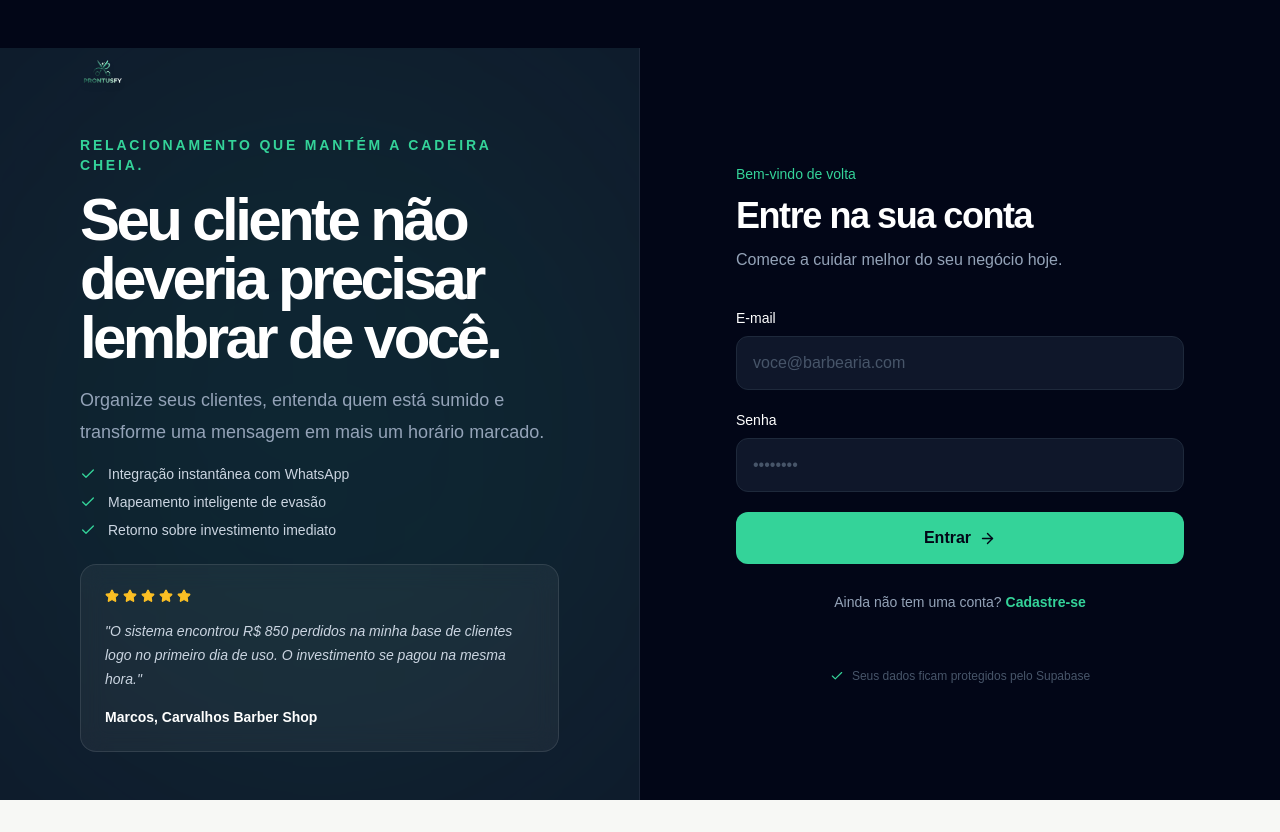
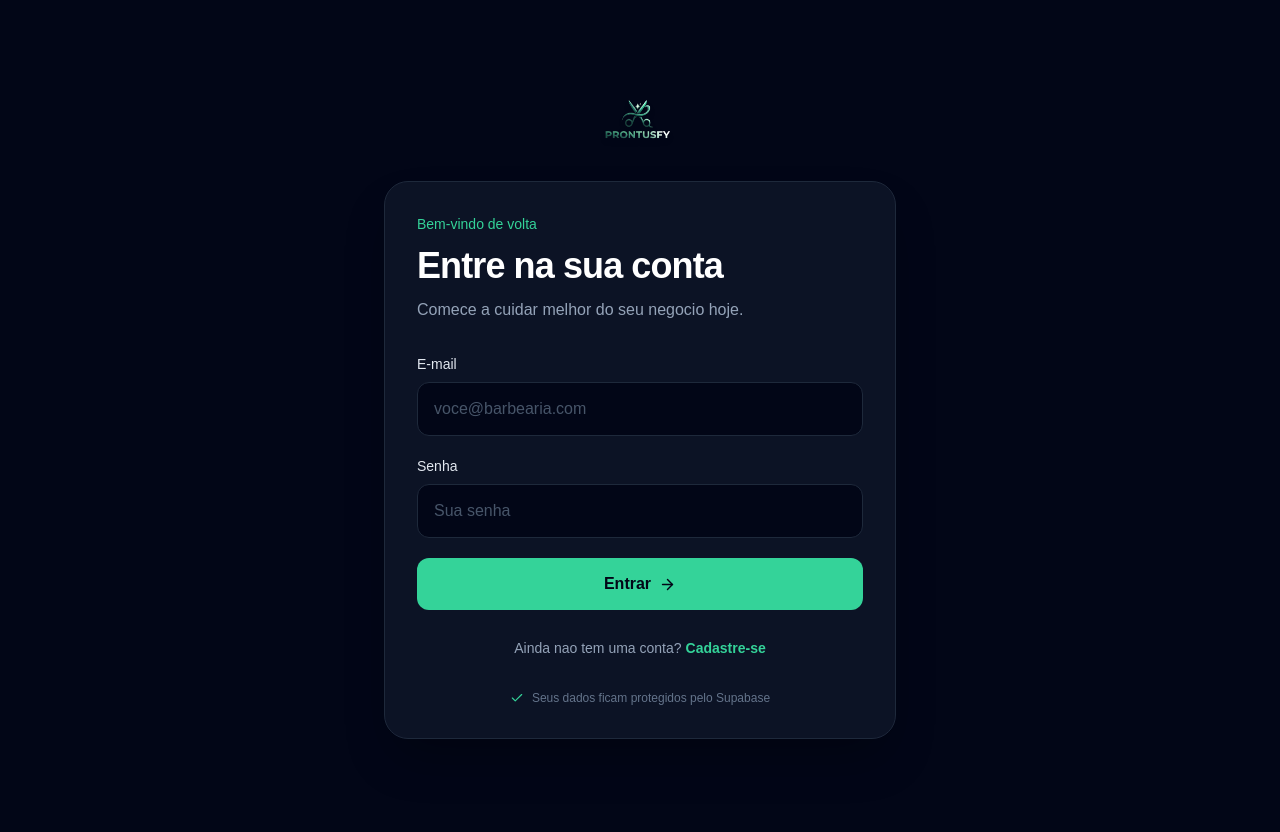
Before and after one commit to barbergrowth523-del/localgrowth, a Next.js app in the folder frontend/: page /login in a window 1280 px wide. Before the commit the page ends 800 px from the top, so only its background shows below. Built offline with nearby package versions, Linux system fonts and the light colour scheme.

Commit message:
isolate authentication layout

```diff
--- /dev/null
+++ b/frontend/components/auth/AuthLayout.tsx
@@ -0,0 +1,17 @@
+import type { ReactNode } from 'react'
+import BrandLogo from '@/components/BrandLogo'
+
+export function AuthLayout({ children }: { children: ReactNode }) {
+  return (
+    <main className="min-h-screen w-full bg-slate-950 px-4 py-8 text-white sm:px-6 sm:py-12">
+      <div className="mx-auto flex min-h-[calc(100vh-4rem)] w-full max-w-lg flex-col justify-center">
+        <div className="mb-8 flex justify-center">
+          <BrandLogo markClassName="h-14 w-auto max-w-[180px]" />
+        </div>
+        <section className="w-full rounded-3xl border border-slate-800 bg-slate-900/80 p-6 shadow-2xl shadow-black/30 backdrop-blur-xl sm:p-8">
+          {children}
+        </section>
+      </div>
+    </main>
+  )
+}
--- a/frontend/components/auth/login-form.tsx
+++ b/frontend/components/auth/login-form.tsx
@@ -1,9 +1,9 @@
 'use client'
 
 import { FormEvent, useState } from 'react'
-import BrandLogo from '@/components/BrandLogo'
-import { ArrowRight, Check, Star } from 'lucide-react'
+import { ArrowRight, Check } from 'lucide-react'
 import { createClient } from '@/lib/supabase/client'
+import { AuthLayout } from '@/components/auth/AuthLayout'
 
 export function LoginForm({ initialMode = 'login' }: { initialMode?: 'login' | 'signup' }) {
   const [mode, setMode] = useState<'login' | 'signup'>(initialMode)
@@ -11,25 +11,79 @@ export function LoginForm({ initialMode = 'login' }: { initialMode?: 'login' | '
   const [password, setPassword] = useState('')
   const [loading, setLoading] = useState(false)
   const [message, setMessage] = useState('')
+
   async function submit(event: FormEvent) {
-    event.preventDefault(); setLoading(true); setMessage('')
+    event.preventDefault()
+    setLoading(true)
+    setMessage('')
     const supabase = createClient()
-    const result = mode === 'login' ? await supabase.auth.signInWithPassword({ email, password }) : await supabase.auth.signUp({ email, password, options: { emailRedirectTo: `${window.location.origin}/dashboard` } })
+    const result = mode === 'login'
+      ? await supabase.auth.signInWithPassword({ email, password })
+      : await supabase.auth.signUp({ email, password, options: { emailRedirectTo: window.location.origin + '/dashboard' } })
     setLoading(false)
     if (result.error) return setMessage(result.error.message)
     if (mode === 'signup') return setMessage('Confira seu e-mail para confirmar o cadastro.')
     window.location.href = '/dashboard'
   }
-  return <main className="box-border flex min-h-screen w-full overflow-x-hidden bg-slate-950 pt-8 text-white lg:h-screen lg:overflow-hidden lg:pt-12">
-    <section className="hidden lg:flex w-1/2 flex-col justify-center px-12 xl:px-20 bg-slate-900 border-r border-slate-800 relative overflow-hidden"><div className="absolute top-1/2 left-1/2 -translate-x-1/2 -translate-y-1/2 w-[120%] h-[120%] bg-emerald-500/10 blur-[160px] rounded-full pointer-events-none" />
-      <div className="relative z-10"><BrandLogo markClassName="h-12 w-12" nameClassName="text-2xl" /></div>
-      <div className="relative z-10 w-full max-w-2xl pb-12"><p className="mt-8 mb-4 text-sm font-bold uppercase tracking-[.2em] text-emerald-400">Relacionamento que mantém a cadeira cheia.</p><h1 className="text-6xl font-semibold leading-[.98] tracking-[-.06em] text-white">Seu cliente não deveria precisar lembrar de você.</h1><p className="mt-4 text-lg leading-8 text-slate-400">Organize seus clientes, entenda quem está sumido e transforme uma mensagem em mais um horário marcado.</p><ul className="mt-4 space-y-2 text-sm text-slate-300"><li className="flex items-center gap-3"><Check size={16} className="shrink-0 text-emerald-400" />Integração instantânea com WhatsApp</li><li className="flex items-center gap-3"><Check size={16} className="shrink-0 text-emerald-400" />Mapeamento inteligente de evasão</li><li className="flex items-center gap-3"><Check size={16} className="shrink-0 text-emerald-400" />Retorno sobre investimento imediato</li></ul><div className="mt-6 w-full rounded-2xl border border-white/10 bg-white/5 p-6 backdrop-blur-md"><div className="flex gap-1 text-amber-400">{[1, 2, 3, 4, 5].map(star => <Star key={star} size={14} fill="currentColor" />)}</div><p className="mt-4 text-sm italic leading-6 text-slate-300">&quot;O sistema encontrou R$ 850 perdidos na minha base de clientes logo no primeiro dia de uso. O investimento se pagou na mesma hora.&quot;</p><p className="mt-4 text-sm font-semibold text-white">Marcos, Carvalhos Barber Shop</p></div></div>
-    </section>
-    <section className="flex w-full lg:w-1/2 flex-col justify-center items-center px-6 sm:px-8 lg:px-12 bg-slate-950"><div className="mx-auto w-full max-w-md">
-      <div className="mb-10 lg:hidden"><BrandLogo markClassName="h-9 w-9" nameClassName="text-lg" /></div>
-      <p className="mb-3 text-sm font-medium text-emerald-400">Bem-vindo de volta</p><h2 className="text-4xl font-semibold tracking-[-.04em]">{mode === 'login' ? 'Entre na sua conta' : 'Crie sua conta'}</h2><p className="mt-3 text-slate-400">Comece a cuidar melhor do seu negócio hoje.</p>
-      <form onSubmit={submit} className="mt-9 space-y-5"><label className="block text-sm font-medium">E-mail<input required type="email" value={email} onChange={e => setEmail(e.target.value)} className="mt-2 w-full rounded-xl border border-slate-800 bg-slate-900 px-4 py-3.5 text-base text-white outline-none ring-emerald-400 transition placeholder:text-slate-600 focus:ring-2" placeholder="voce@barbearia.com" /></label><label className="block text-sm font-medium">Senha<input required minLength={6} type="password" value={password} onChange={e => setPassword(e.target.value)} className="mt-2 w-full rounded-xl border border-slate-800 bg-slate-900 px-4 py-3.5 text-base text-white outline-none ring-emerald-400 transition placeholder:text-slate-600 focus:ring-2" placeholder="••••••••" /></label>{message && <p className="rounded-lg border border-amber-400/20 bg-amber-400/10 px-3 py-2 text-sm text-amber-200">{message}</p>}<button disabled={loading} className="flex w-full items-center justify-center gap-2 rounded-xl bg-emerald-400 py-3.5 text-base font-semibold text-slate-950 transition hover:bg-emerald-500 disabled:opacity-60">{loading ? 'Aguarde...' : mode === 'login' ? 'Entrar' : 'Criar conta'}<ArrowRight size={17} /></button></form>
-      <button onClick={() => { setMode(mode === 'login' ? 'signup' : 'login'); setMessage('') }} className="mt-7 flex w-full items-center justify-center gap-1 text-sm text-slate-400">{mode === 'login' ? 'Ainda não tem uma conta?' : 'Já tem uma conta?'}<span className="font-semibold text-emerald-400">{mode === 'login' ? 'Cadastre-se' : 'Entrar'}</span></button><div className="mt-14 flex items-center justify-center gap-2 text-xs text-slate-600"><Check size={14} className="text-emerald-400" /> Seus dados ficam protegidos pelo Supabase</div>
-    </div></section>
-  </main>
+
+  return (
+    <AuthLayout>
+      <div>
+        <p className="text-sm font-medium text-emerald-400">Bem-vindo de volta</p>
+        <h1 className="mt-3 text-3xl font-bold tracking-tight text-white sm:text-4xl">
+          {mode === 'login' ? 'Entre na sua conta' : 'Crie sua conta'}
+        </h1>
+        <p className="mt-3 text-sm leading-6 text-slate-400 sm:text-base">
+          Comece a cuidar melhor do seu negocio hoje.
+        </p>
+
+        <form onSubmit={submit} className="mt-8 space-y-5">
+          <label className="block text-sm font-medium text-slate-200">
+            E-mail
+            <input
+              required
+              type="email"
+              value={email}
+              onChange={(event) => setEmail(event.target.value)}
+              className="mt-2 w-full rounded-xl border border-slate-800 bg-slate-950 px-4 py-3.5 text-base text-white outline-none ring-emerald-400 transition placeholder:text-slate-600 focus:ring-2"
+              placeholder="voce@barbearia.com"
+            />
+          </label>
+          <label className="block text-sm font-medium text-slate-200">
+            Senha
+            <input
+              required
+              minLength={6}
+              type="password"
+              value={password}
+              onChange={(event) => setPassword(event.target.value)}
+              className="mt-2 w-full rounded-xl border border-slate-800 bg-slate-950 px-4 py-3.5 text-base text-white outline-none ring-emerald-400 transition placeholder:text-slate-600 focus:ring-2"
+              placeholder="Sua senha"
+            />
+          </label>
+          {message && <p className="rounded-lg border border-amber-400/20 bg-amber-400/10 px-3 py-2 text-sm text-amber-200">{message}</p>}
+          <button
+            disabled={loading}
+            type="submit"
+            className="flex w-full items-center justify-center gap-2 rounded-xl bg-emerald-400 py-3.5 text-base font-semibold text-slate-950 transition hover:bg-emerald-500 disabled:opacity-60"
+          >
+            {loading ? 'Aguarde...' : mode === 'login' ? 'Entrar' : 'Criar conta'}
+            <ArrowRight size={17} />
+          </button>
+        </form>
+
+        <button
+          type="button"
+          onClick={() => { setMode(mode === 'login' ? 'signup' : 'login'); setMessage('') }}
+          className="mt-7 flex w-full items-center justify-center gap-1 text-sm text-slate-400"
+        >
+          {mode === 'login' ? 'Ainda nao tem uma conta?' : 'Ja tem uma conta?'}
+          <span className="font-semibold text-emerald-400">{mode === 'login' ? 'Cadastre-se' : 'Entrar'}</span>
+        </button>
+        <div className="mt-8 flex items-center justify-center gap-2 text-xs text-slate-500">
+          <Check size={14} className="text-emerald-400" /> Seus dados ficam protegidos pelo Supabase
+        </div>
+      </div>
+    </AuthLayout>
+  )
 }
```
